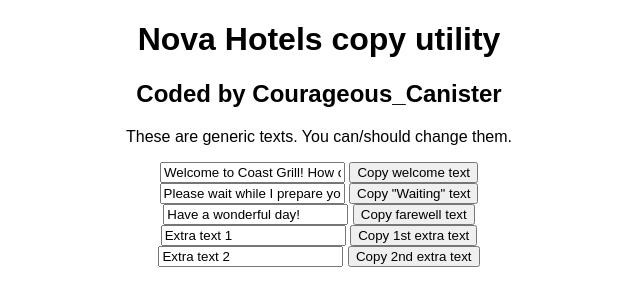
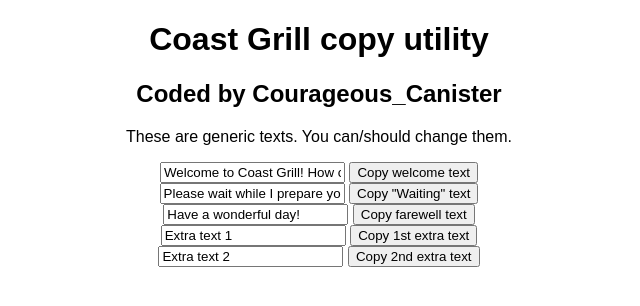
Before and after one commit to FranticCodeStudent1/CoastGrillCopyUtility, a plain HTML site: page index.html in a window 1280 px wide. Shown: the whole page, without its empty margins (321-961 px from the left). Drawn offline with Linux system fonts and the light colour scheme.

Commit message:
Update index.html

```diff
--- a/index.html
+++ b/index.html
@@ -5,7 +5,7 @@
   <link rel="stylesheet" type="text/css" href="main.css">
 </head>
 <body>
-  <h1>Nova Hotels copy utility</h1>
+  <h1>Coast Grill copy utility</h1>
   <h2>Coded by Courageous_Canister</h2>
   <p>These are generic texts. You can/should change them.</p>
   <div>
```
